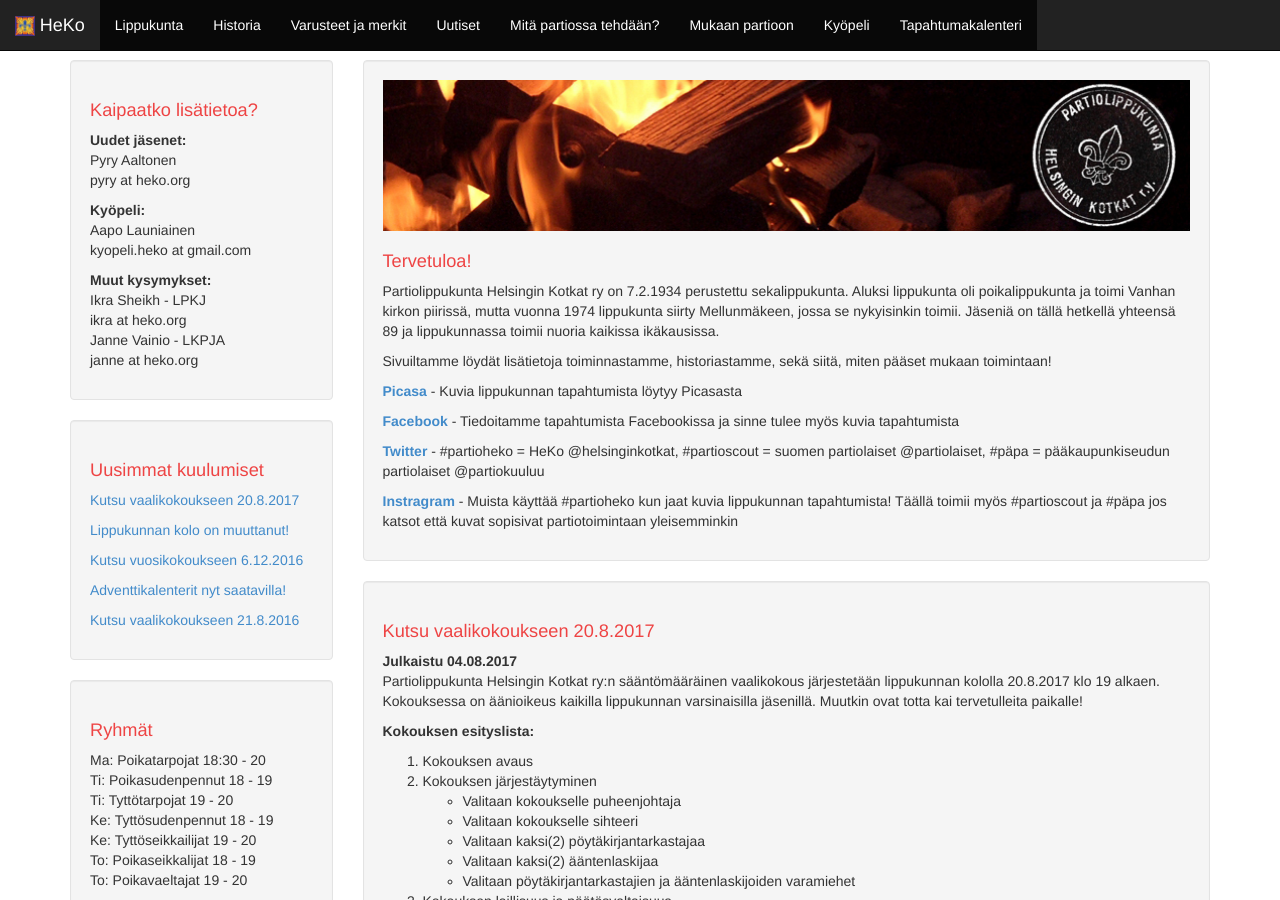
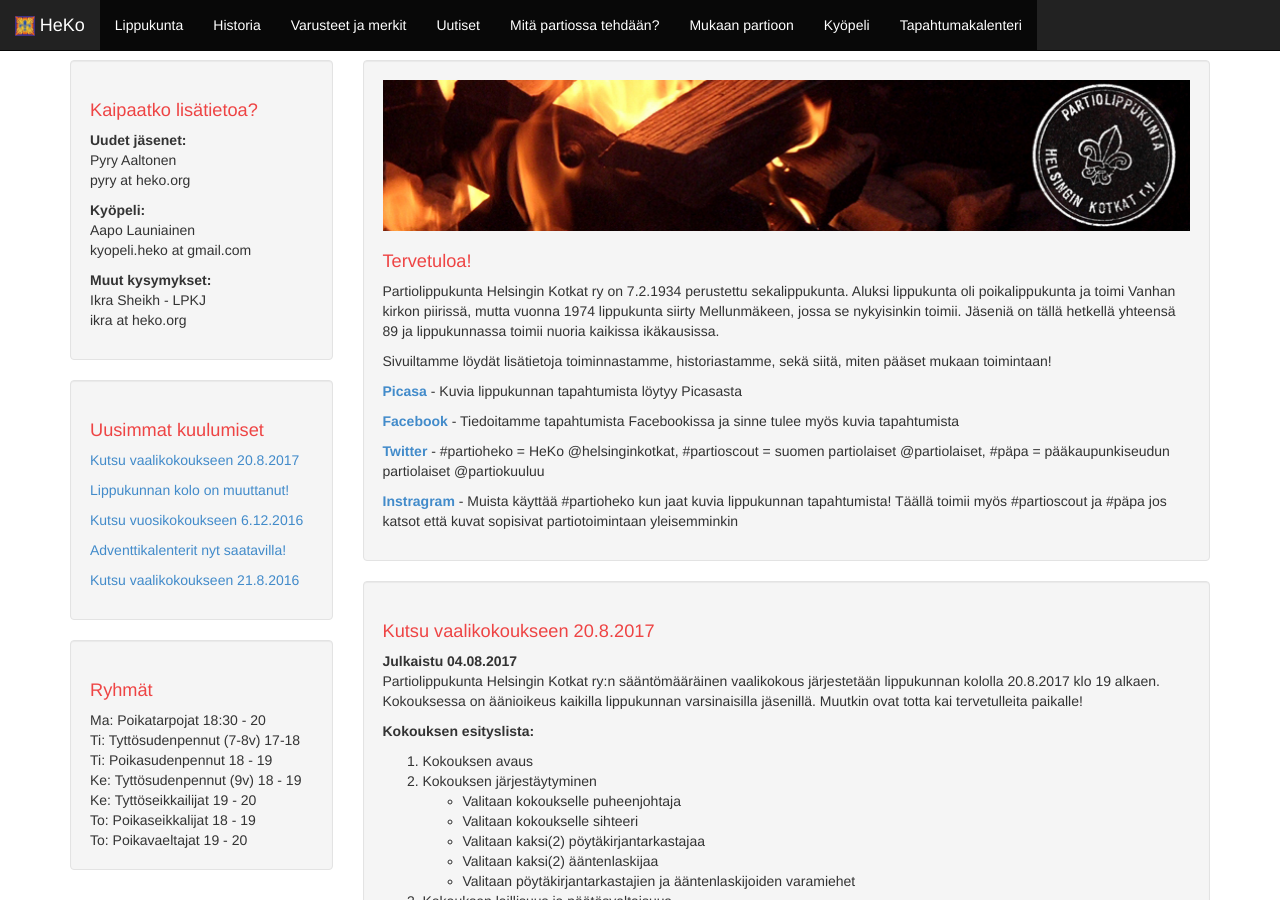
Before and after one commit to HelsinginKotkat/website, a Jekyll site: the page built from website/index.html, in a window 1280 px wide and 900 px high. Built offline with Jekyll 4.4.1, drawn with Linux system fonts in a browser that asks for light colours; a script that is not in the unit is left out.

Commit message:
Update site

```diff
--- a/website/_includes/ryhmat-list.html
+++ b/website/_includes/ryhmat-list.html
@@ -1,10 +1,9 @@
 
     <h1>Ryhmät</h1>
-
     Ma: Poikatarpojat 18:30 - 20<br>
+    Ti: Tyttösudenpennut (7-8v) 17-18<br>
     Ti: Poikasudenpennut 18 - 19<br>
-    Ti: Tyttötarpojat 19 - 20<br>
-    Ke: Tyttösudenpennut 18 - 19<br>
+    Ke: Tyttösudenpennut (9v) 18 - 19<br>
     Ke: Tyttöseikkailijat 19 - 20<br>
     To: Poikaseikkalijat 18 - 19<br>
     To: Poikavaeltajat 19 - 20<br>
--- a/website/_includes/yhteystiedot-list.html
+++ b/website/_includes/yhteystiedot-list.html
@@ -19,6 +19,4 @@ kyopeli.heko at gmail.com
 <br>
 Ikra Sheikh - LPKJ<br>
 ikra at heko.org<br>
-Janne Vainio - LKPJA<br>
-janne at heko.org<br>
 </p>
```
